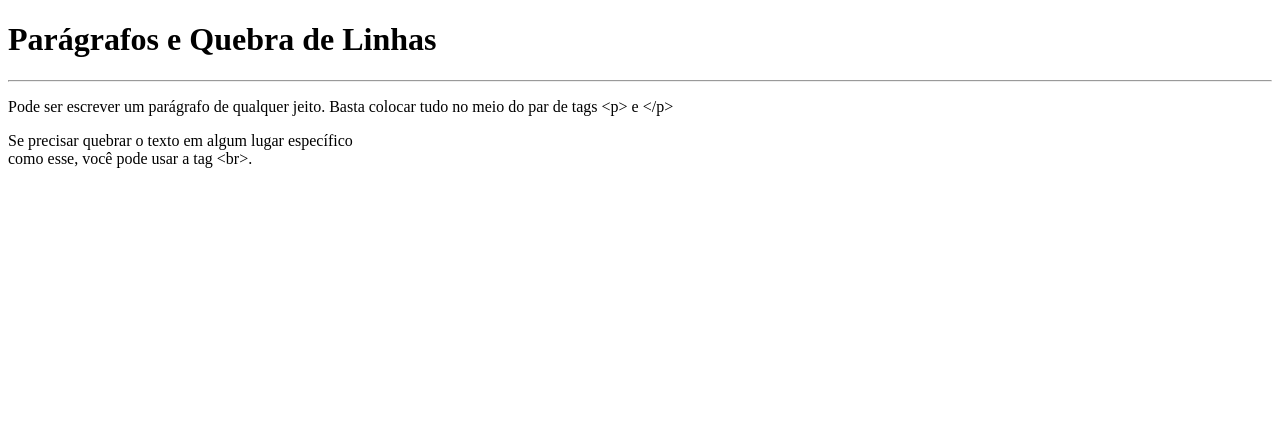
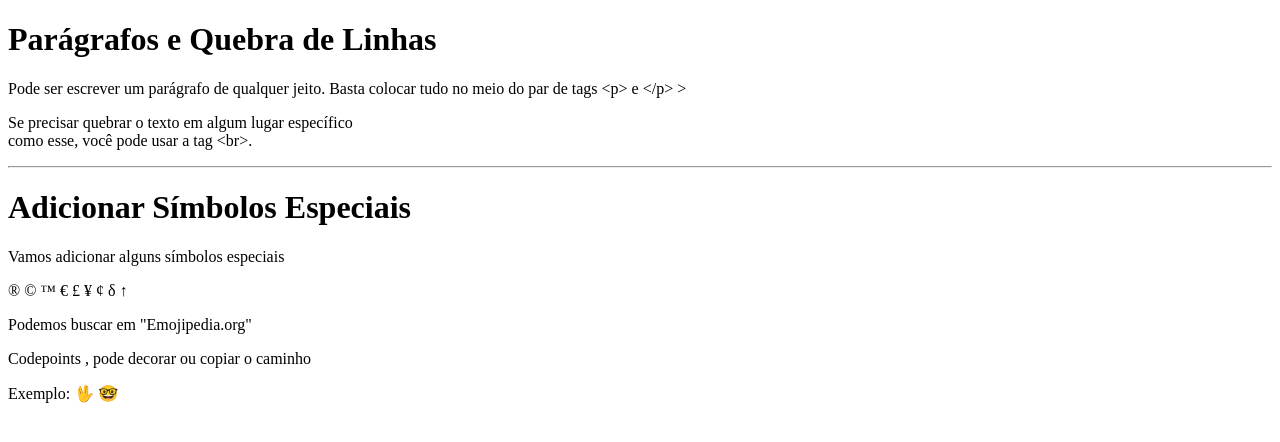
Before and after one commit to 228141/curso-de-html-e-css, a plain HTML site: page exercicios/ex002/index.html in a window 1280 px wide. Drawn offline with Linux system fonts and the light colour scheme.

Commit message:
Continuação de estudos

```diff
--- a/exercicios/ex002/index.html
+++ b/exercicios/ex002/index.html
@@ -7,13 +7,13 @@
 </head>
 <body>
     <h1>Parágrafos e Quebra de Linhas</h1>
-    <hr>
+
     <p>Pode ser escrever
         um parágrafo de
         qualquer jeito.
         Basta colocar tudo
         no meio do par de tags
-        &lt;p&gt; e &lt;/p&gt;
+        &lt;p&gt; e &lt;/p&gt; <!-- LESS THAN / GREATER THAN -->>
 
 
     </p>
@@ -22,5 +22,31 @@
         você pode usar a tag &lt;br&gt;.
     </p>
 
+    <hr>
+
+    <h1>Adicionar Símbolos Especiais</h1>
+
+    <p>Vamos adicionar alguns símbolos especiais</p>
+
+    <p>&reg;
+    &copy;
+    &trade;
+    &euro;
+    &pound;
+    &yen;
+    &cent;
+    &delta;
+    &uarr;
+    </p>
+
+    <p> Podemos buscar em "Emojipedia.org"</p>
+    <p> Codepoints , pode decorar ou copiar o caminho </p>
+
+    <p>Exemplo:
+        &#x1F596;
+        &#x1F913;
+
+    </p>
+
 </body>
 </html>
```
Also changed, not shown: ex003/index.html (added, +12 -0 lines).
